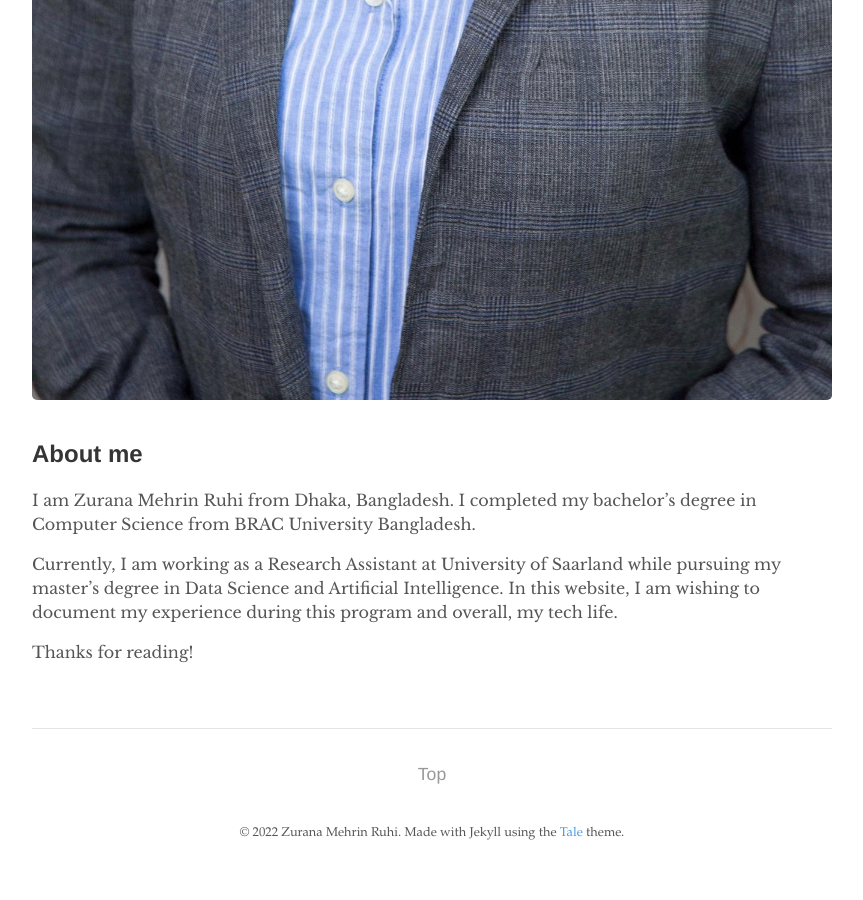
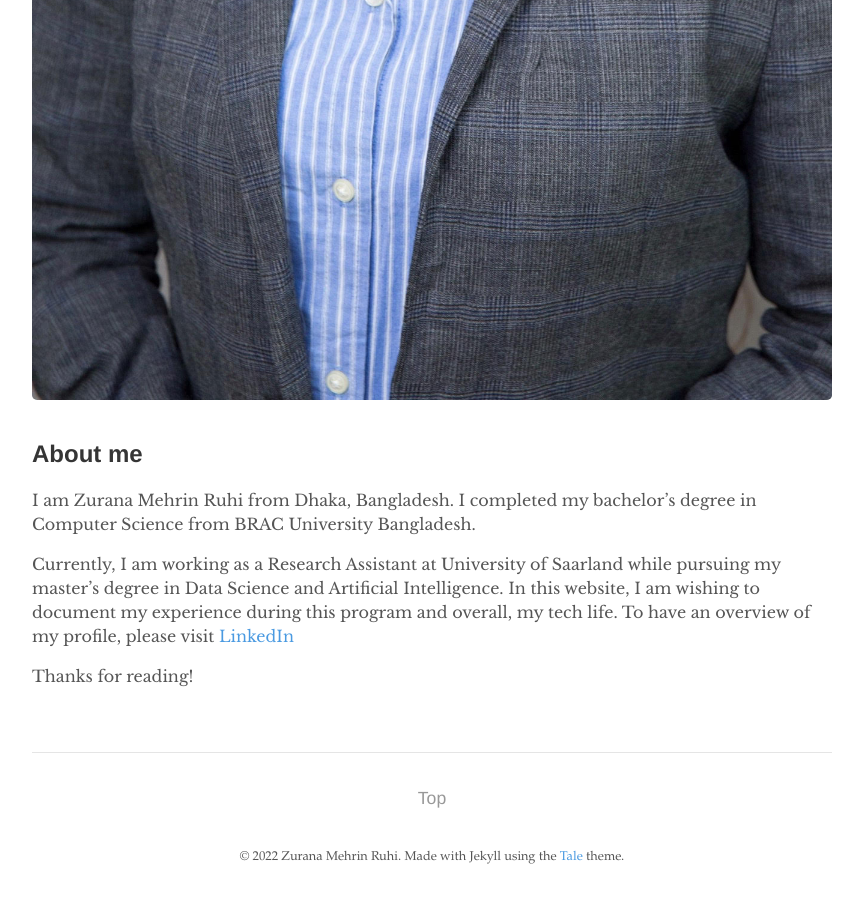
Before and after one commit to zmruhi1/portfolio, a Jekyll site: the page built from about.md, in a window 1280 px wide and 900 px high, scrolled down 1065 px. Shown: the whole window, without its empty margins (208-1071 px from the left). Built offline with Jekyll 4.4.1, drawn with Linux system fonts in a browser that asks for light colours; before the commit the page ends 1941 px from its top, so only the background shows below that.

Commit message:
Update about.md

```diff
--- a/about.md
+++ b/about.md
@@ -11,6 +11,6 @@
 
  I am Zurana Mehrin Ruhi from Dhaka, Bangladesh. I completed my bachelor's degree in Computer Science from BRAC University Bangladesh.
 
-Currently, I am working as a Research Assistant at University of Saarland while pursuing my master's degree in Data Science and Artificial Intelligence. In this website, I am wishing to document my experience during this program and overall, my tech life.
+Currently, I am working as a Research Assistant at University of Saarland while pursuing my master's degree in Data Science and Artificial Intelligence. In this website, I am wishing to document my experience during this program and overall, my tech life. To have an overview of my profile, please visit [LinkedIn](https://www.linkedin.com/in/zmruhi/)
 
 Thanks for reading!
```
